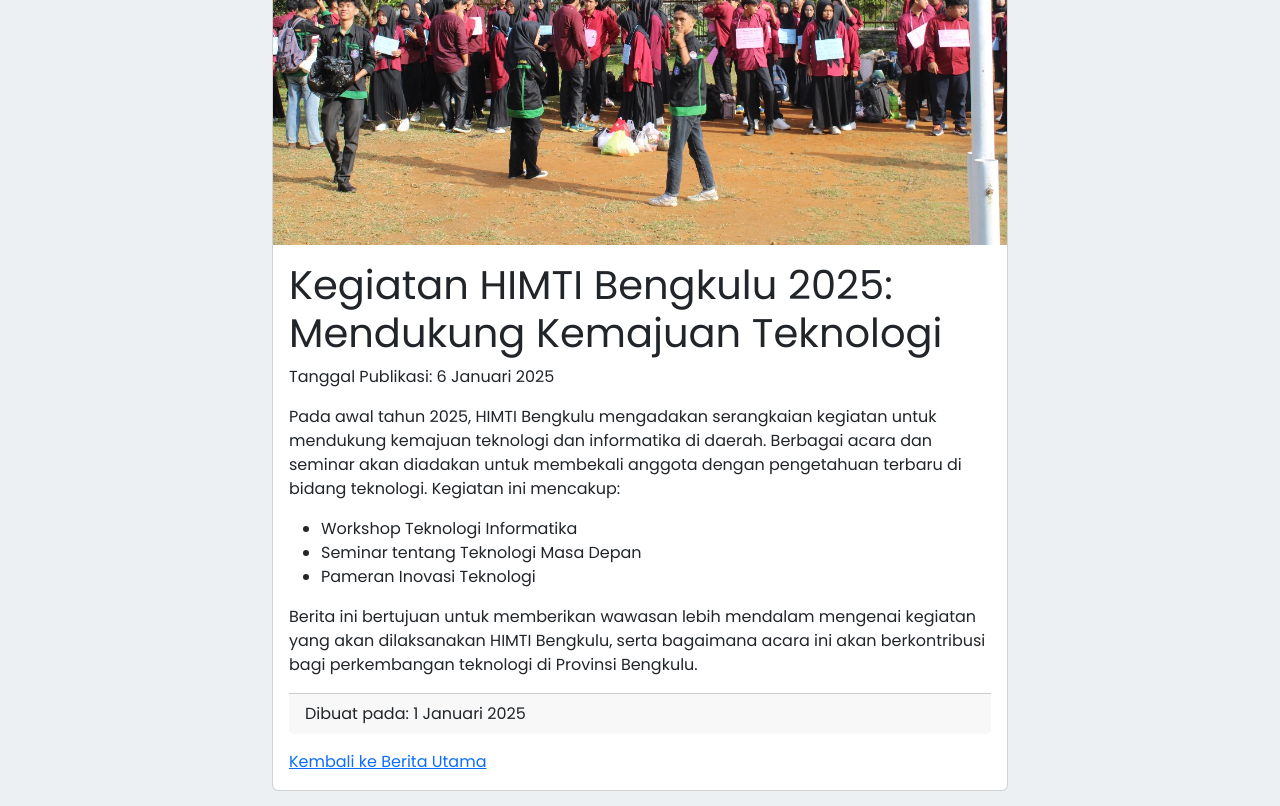
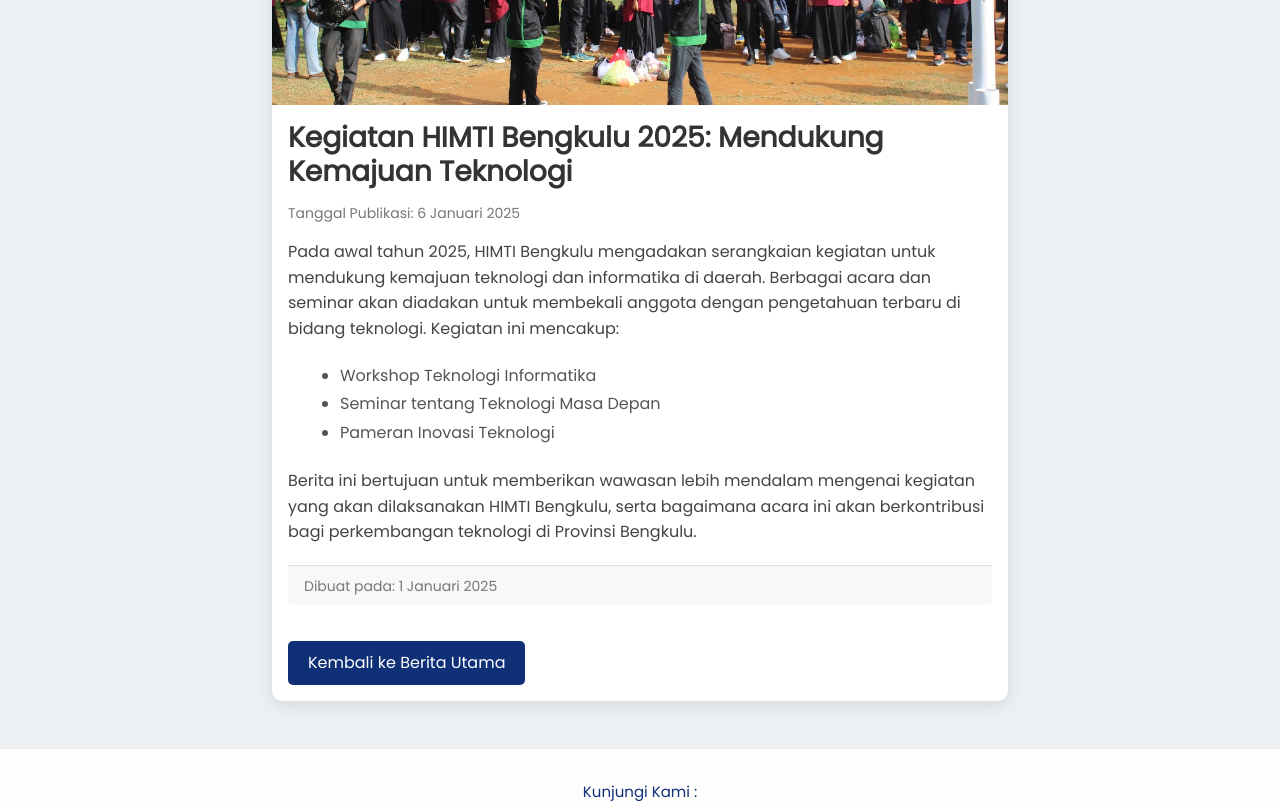
Before and after one commit to billyprayogi/Tugas-KPT-Web, a plain HTML site: page blog.html in a window 1280 px wide. Shown: the part 380-1186 px from the top of the page. Drawn offline with nearby package versions, Linux system fonts and the light colour scheme.

Commit message:
style.css

```diff
--- a/assets/css/style.css
+++ b/assets/css/style.css
@@ -517,4 +517,73 @@ section {
   background-position: 0% 0;
   transform: scale(1);
 }
+
+.berita-card {
+  border: none;
+  border-radius: 10px;
+  box-shadow: 0 4px 15px rgba(0, 0, 0, 0.1);
+}
+
+.berita-card img {
+  width: 100%;
+  height: 350px;
+  object-fit: cover;
+  border-radius: 10px 10px 0 0;
+}
+
+.article-header {
+  font-size: 28px;
+  font-weight: bold;
+  color: #333;
+  margin-bottom: 15px;
+}
+
+.article-date {
+  color: #777;
+  font-size: 14px;
+  margin-bottom: 15px;
+}
+
+.article-text {
+  font-size: 16px;
+  line-height: 1.6;
+  color: #444;
+  margin-bottom: 20px;
+}
+
+.article-list {
+  margin-left: 20px;
+  margin-bottom: 20px;
+}
+
+.article-list li {
+  font-size: 16px;
+  line-height: 1.8;
+  color: #555;
+}
+
+.card-footer {
+  font-size: 14px;
+  color: #777;
+  margin-top: 20px;
+  border-top: 1px solid #ddd;
+  padding-top: 10px;
+}
+
+.back-link {
+  display: inline-block;
+  margin-top: 20px;
+  padding: 10px 20px;
+  background-color: #0f2f76;
+  color: white;
+  text-decoration: none;
+  border-radius: 5px;
+  transition: background-color 0.3s ease, transform 0.3s ease;
+}
+
+.back-link:hover {
+  background-color: #ff5733;
+  transform: translateY(-3px);
+}
+
 /* --------------------------------------------------------------------------------------------- */
```
